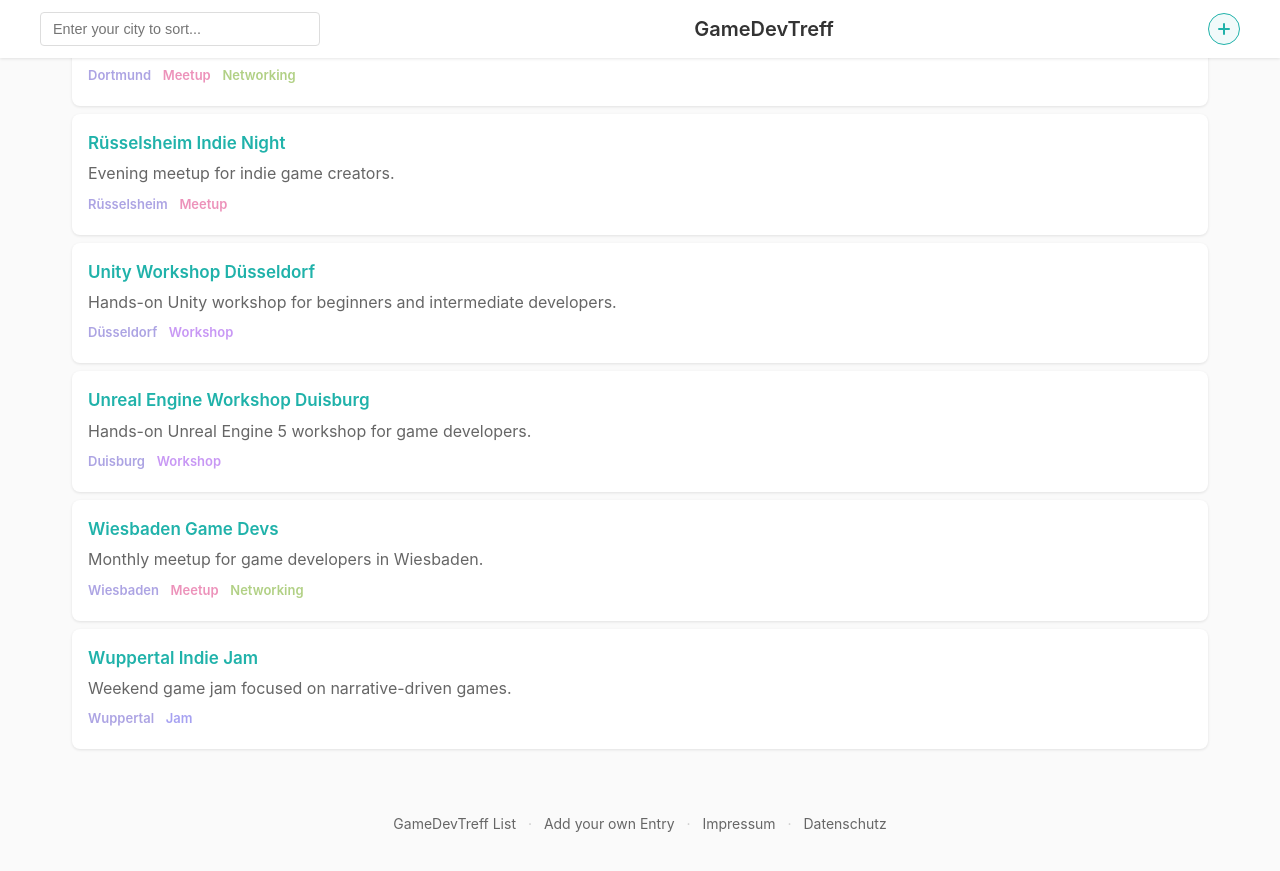
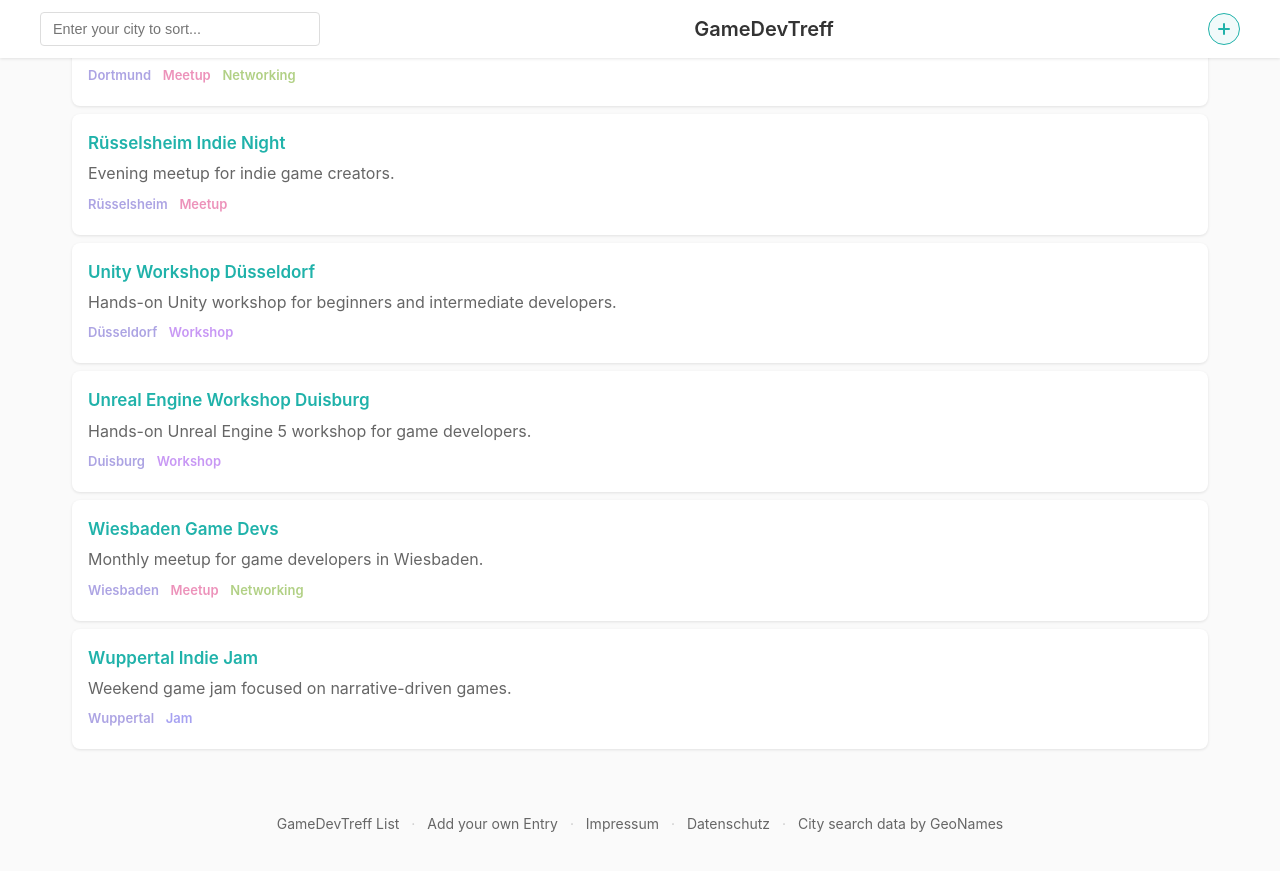
Before and after one commit to abregado/gamedev-index, a Jekyll site: the page built from index.html, in a window 1280 px wide and 900 px high, scrolled down 4816 px. Shown: the top 871 px of the window. Built offline with Jekyll 4.4.1, drawn with Linux system fonts in a browser that asks for light colours.

Commit message:
Footer now contains credit to GeoNames

```diff
--- a/_includes/site-footer.html
+++ b/_includes/site-footer.html
@@ -6,4 +6,6 @@
   <a href="{{ '/impressum/' | relative_url }}">Impressum</a>
   <span class="footer-separator">&middot;</span>
   <a href="{{ '/datenschutz/' | relative_url }}">Datenschutz</a>
+  <span class="footer-separator">&middot;</span>
+  <a href="https://www.geonames.org/" target="_blank" rel="noopener noreferrer">City search data by GeoNames</a>
 </footer>
```
